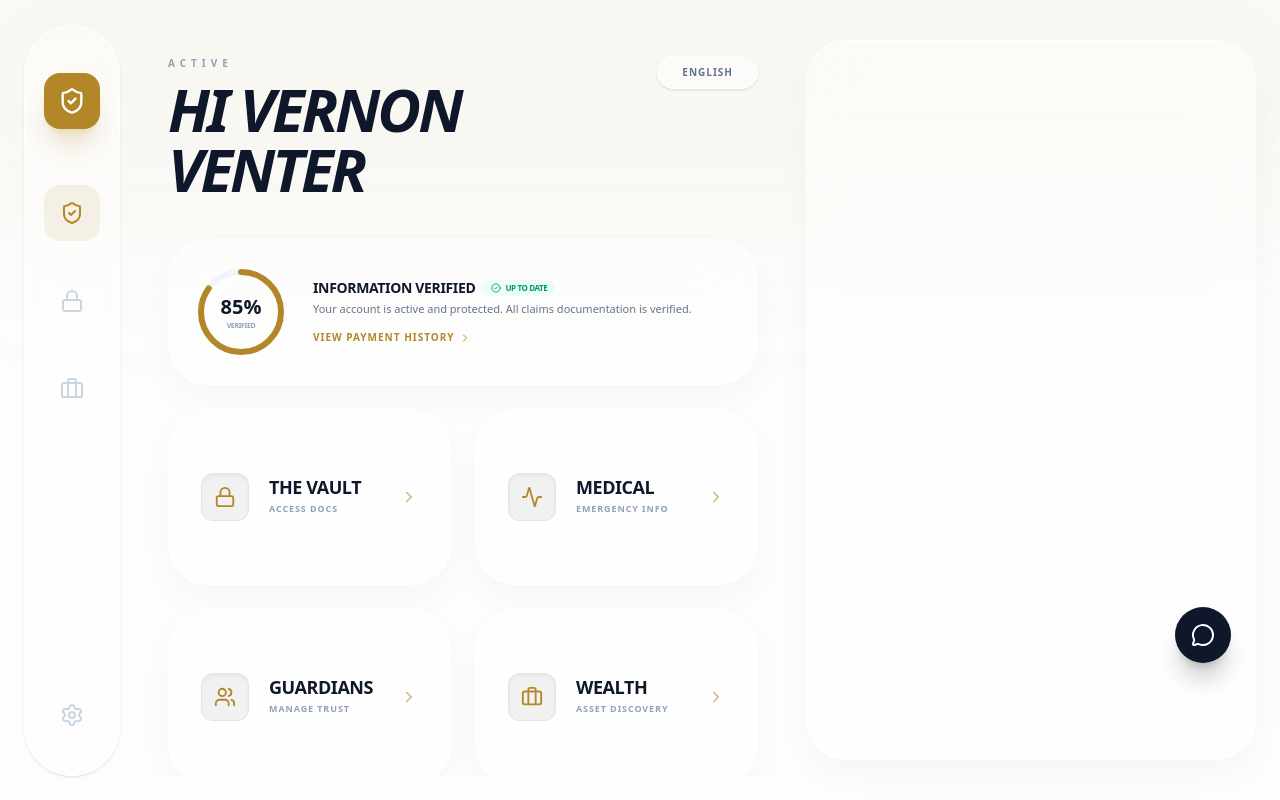
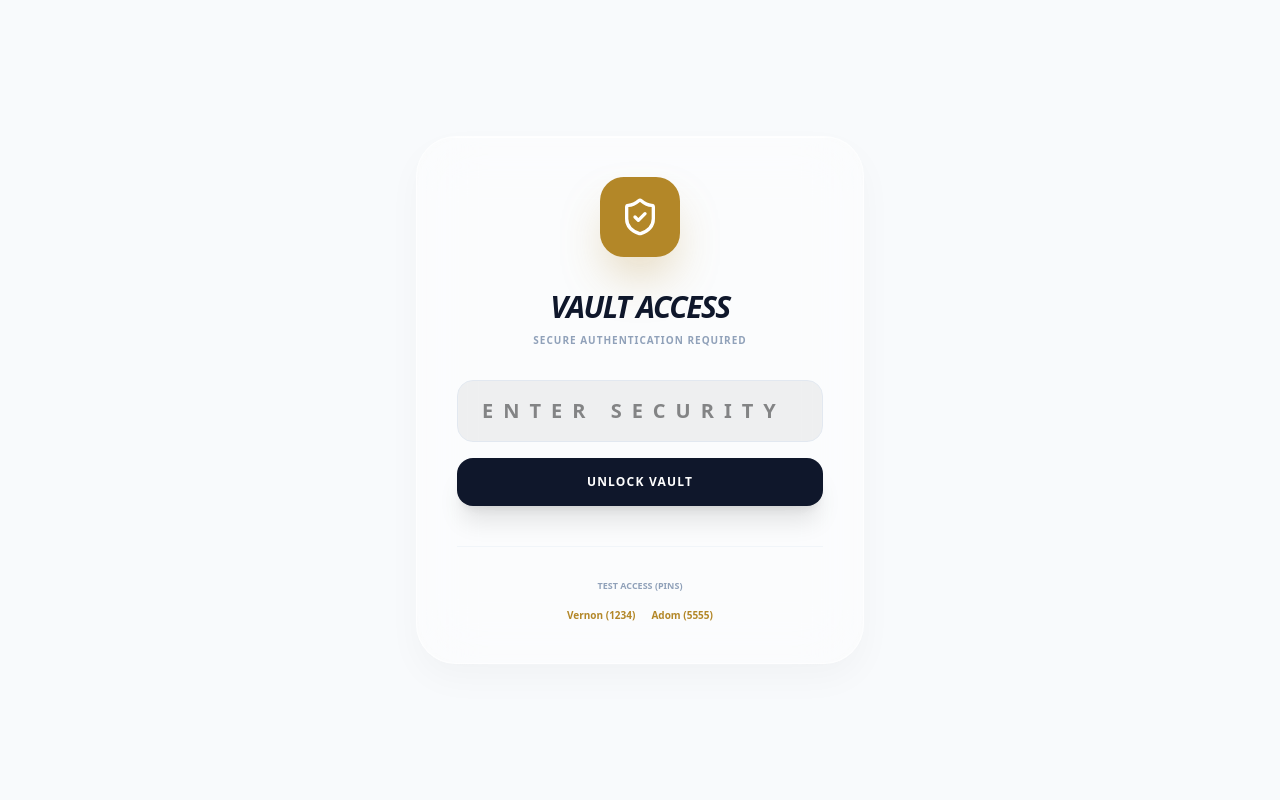
Before and after one commit to gunn3rfourlif3/eternalguard, a Next.js app: page / in a window 1280 px wide. Built offline with nearby package versions, Linux system fonts and the light colour scheme.

Commit message:
Auth & LogOut.

```diff
--- a/app/globals.css
+++ b/app/globals.css
@@ -17,7 +17,34 @@
   );
 }
 
+/* 1. Global Reset to prevent root-level scrollbars */
 :root {
   background: #fcfcfc;
-  color: #1a1a1b; /* Dark text for light mode */
+  color: #1a1a1b;
+  overflow: hidden; /* Prevents the entire page from bouncing or showing bars */
+  height: 100%;
 }
+
+body {
+  height: 100%;
+  overflow: hidden;
+  -ms-overflow-style: none;  /* IE and Edge */
+  scrollbar-width: none;     /* Firefox */
+}
+
+/* 2. Hide scrollbar for Chrome, Safari and Opera globally */
+::-webkit-scrollbar {
+  display: none;
+}
+
+/* 3. Utility class for scrollable containers inside your dashboards */
+@layer utilities {
+  .no-scrollbar {
+    -ms-overflow-style: none; /* IE and Edge */
+    scrollbar-width: none;    /* Firefox */
+  }
+
+  .no-scrollbar::-webkit-scrollbar {
+    display: none;
+  }
+}
--- a/app/page.tsx
+++ b/app/page.tsx
@@ -1,15 +1,26 @@
 "use client";
 
-import { useState } from "react";
+import { useState, useEffect } from "react";
 import { locales, LocaleKey } from "../lib/locales";
 import DashboardBackground from "../components/Background";
 import MobileDashboard from "../components/MobileDashboard";
 import DesktopDashboard from "../components/DesktopDashboard";
+import LoginView from "../components/LoginView"; // New Component
 
 export default function Home() {
   const [activeTab, setActiveTab] = useState("home");
   const [lang, setLang] = useState<LocaleKey>("en");
-  const [userName] = useState("Vernon Venter");
+
+  // Auth State
+  const [user, setUser] = useState<{ name: string; email: string; isPremium: boolean } | null>(null);
+  const [loading, setLoading] = useState(true);
+
+  useEffect(() => {
+    // Simulate checking session/local storage for test users
+    const savedUser = localStorage.getItem("eg_user");
+    if (savedUser) setUser(JSON.parse(savedUser));
+    setLoading(false);
+  }, []);
 
   const t = locales[lang];
 
@@ -18,30 +29,46 @@ export default function Home() {
     return str.replace(/{{name}}/g, name);
   };
 
+  const handleLogout = () => {
+  setUser(null);
+  localStorage.removeItem("eg_user");
+  setActiveTab("home"); // Reset tab for next login
+};
+
   const toggleLanguage = () => {
     const keys = Object.keys(locales) as LocaleKey[];
     const nextIndex = (keys.indexOf(lang) + 1) % keys.length;
     setLang(keys[nextIndex]);
   };
 
-  const commonProps = { t, lang, userName, activeTab, setActiveTab, toggleLanguage, format };
+  if (loading) return <div className="h-screen w-screen bg-slate-50 flex items-center justify-center font-black italic text-eternal-gold animate-pulse">ETERNAL GUARD...</div>;
+
+  // Render Login if no user exists
+  if (!user) {
+    return <LoginView onLogin={(userData: any) => {
+      setUser(userData);
+      localStorage.setItem("eg_user", JSON.stringify(userData));
+    }} />;
+  }
+
+
+// Add to commonProps
+const commonProps = {
+  t, lang,
+  userName: user.name,
+  isPremiumPaid: user.isPremium,
+  activeTab, setActiveTab,
+  toggleLanguage, format,
+  handleLogout // Pass this down
+};
+
+
 
   return (
     <div className="h-screen w-full flex flex-col overflow-hidden relative text-slate-900 selection:bg-eternal-gold/20 antialiased font-sans">
       <DashboardBackground />
-
-      {/* Responsive View Switcher */}
-      <div className="hidden lg:block h-full">
-        <DesktopDashboard {...commonProps} />
-      </div>
-      <div className="block lg:hidden h-full">
-        <MobileDashboard {...commonProps} />
-      </div>
-
-      <style jsx global>{`
-        .no-scrollbar::-webkit-scrollbar { display: none; }
-        .no-scrollbar { -ms-overflow-style: none; scrollbar-width: none; }
-      `}</style>
+      <div className="hidden lg:block h-full"><DesktopDashboard {...commonProps} /></div>
+      <div className="block lg:hidden h-full"><MobileDashboard {...commonProps} /></div>
     </div>
   );
 }
--- a/components/DesktopDashboard.tsx
+++ b/components/DesktopDashboard.tsx
@@ -1,7 +1,7 @@
 "use client";
 
 import { motion, AnimatePresence } from "framer-motion";
-import { ShieldCheck, Lock, Briefcase, Settings } from "lucide-react";
+import { LogOut, ShieldCheck, Lock, Briefcase, Settings } from "lucide-react";
 import GlassCard from "./GlassCard";
 import LiveChat from "./LiveChat";
 import AllPillars from "./AllPillars";
@@ -14,7 +14,7 @@ import WealthView from "./WealthView";
 import MedicalView from "./MedicalView";
 import LegacyView from "./LegacyView";
 
-export default function DesktopDashboard({ t, lang, userName, activeTab, setActiveTab, toggleLanguage, format }: any) {
+export default function DesktopDashboard({ t, handleLogout, lang, userName, activeTab, setActiveTab, toggleLanguage, format }: any) {
   return (
     <div className="flex h-full p-6 gap-6 max-w-[1750px] mx-auto w-full">
       {/* Sidebar Navigation */}
@@ -25,7 +25,16 @@ export default function DesktopDashboard({ t, lang, userName, activeTab, setActi
         <NavIcon Icon={ShieldCheck} active={activeTab === "home" || activeTab === "payments"} onClick={() => setActiveTab("home")} />
         <NavIcon Icon={Lock} active={activeTab === "vault"} onClick={() => setActiveTab("vault")} />
         <NavIcon Icon={Briefcase} active={activeTab === "wealth"} onClick={() => setActiveTab("wealth")} />
-        <div className="mt-auto"><Settings className="text-slate-300 hover:text-slate-600 cursor-pointer" size={24} /></div>
+        <div className="mt-auto flex flex-col gap-6">
+          <button
+            onClick={handleLogout}
+            className="p-4 rounded-2xl text-slate-300 hover:text-red-500 hover:bg-red-50 transition-all"
+            title="Logout"
+          >
+            <LogOut size={24} />
+          </button>
+          <NavIcon Icon={Settings} onClick={() => {}} />
+        </div>
       </nav>
 
       {/* Main Feed */}
--- /dev/null
+++ b/components/LoginView.tsx
@@ -0,0 +1,64 @@
+"use client";
+
+import { useState } from "react";
+import GlassCard from "./GlassCard";
+import { ShieldCheck, UserCircle } from "lucide-react";
+
+// Mock Data for Test Users
+const TEST_USERS = [
+  { name: "Vernon Venter", email: "vernon@test.com", pin: "1234", isPremium: true },
+  { name: "Adom Smith", email: "adom@test.com", pin: "5555", isPremium: false },
+];
+
+export default function LoginView({ onLogin }: any) {
+  const [pin, setPin] = useState("");
+  const [error, setError] = useState("");
+
+  const handleLogin = (e: React.FormEvent) => {
+    e.preventDefault();
+    const foundUser = TEST_USERS.find(u => u.pin === pin);
+    if (foundUser) {
+      onLogin(foundUser);
+    } else {
+      setError("Invalid Security PIN");
+      setPin("");
+    }
+  };
+
+  return (
+    <div className="h-screen w-full flex items-center justify-center bg-slate-50 p-6">
+      <GlassCard className="max-w-md w-full p-10 text-center">
+        <div className="w-20 h-20 bg-eternal-gold rounded-3xl mx-auto flex items-center justify-center text-white shadow-2xl shadow-eternal-gold/40 mb-8">
+          <ShieldCheck size={40} />
+        </div>
+        <h2 className="text-3xl font-black italic uppercase tracking-tighter text-slate-900">Vault Access</h2>
+        <p className="text-[10px] font-bold text-slate-400 uppercase tracking-widest mt-2 mb-8">Secure Authentication Required</p>
+
+        <form onSubmit={handleLogin} className="space-y-4">
+          <input
+            type="password"
+            placeholder="ENTER SECURITY PIN"
+            value={pin}
+            onChange={(e) => setPin(e.target.value)}
+            className="w-full bg-black/5 border border-slate-200 rounded-2xl py-4 px-6 text-center text-xl font-black tracking-[0.5em] focus:outline-none focus:border-eternal-gold/50 transition-all"
+          />
+          {error && <p className="text-[10px] font-black text-red-500 uppercase">{error}</p>}
+          <button type="submit" className="w-full bg-slate-900 text-white py-4 rounded-2xl font-black uppercase tracking-widest text-xs hover:bg-black transition-all shadow-xl">
+            Unlock Vault
+          </button>
+        </form>
+
+        <div className="mt-10 pt-8 border-t border-slate-100">
+          <p className="text-[9px] font-bold text-slate-400 uppercase mb-4">Test Access (PINs)</p>
+          <div className="flex justify-center gap-4">
+            {TEST_USERS.map(u => (
+              <button key={u.pin} onClick={() => setPin(u.pin)} className="text-[10px] font-black text-eternal-gold hover:underline">
+                {u.name.split(' ')[0]} ({u.pin})
+              </button>
+            ))}
+          </div>
+        </div>
+      </GlassCard>
+    </div>
+  );
+}
--- a/components/MobileDashboard.tsx
+++ b/components/MobileDashboard.tsx
@@ -1,7 +1,7 @@
 "use client";
 
 import { motion, AnimatePresence } from "framer-motion";
-import { Lock, Headphones, ShieldCheck } from "lucide-react";
+import { Lock, Headphones, ShieldCheck, LogOut } from "lucide-react";
 import AllPillars from "./AllPillars";
 import VerificationCard from "./VerificationCard";
 import PaymentHistory from "./PaymentHistory";
@@ -12,11 +12,19 @@ import WealthView from "./WealthView";
 import MedicalView from "./MedicalView";
 import LegacyView from "./LegacyView";
 
-export default function MobileDashboard({ t, lang, userName, activeTab, setActiveTab, toggleLanguage, format }: any) {
+export default function MobileDashboard({ t, lang, userName, activeTab, setActiveTab, toggleLanguage, format, handleLogout, isPremiumPaid }: any) {
   return (
     <div className="flex flex-col h-full overflow-hidden">
       <header className="flex items-center justify-between px-6 pt-10 pb-4">
         <div className="text-[10px] font-bold text-slate-400 uppercase tracking-tight">EternalGuard Support</div>
+
+        <button
+          onClick={handleLogout}
+          className="flex items-center gap-2 text-[10px] font-black text-slate-400 uppercase tracking-widest hover:text-red-500 transition-colors"
+        >
+          <LogOut size={16} className="text-slate-300" />
+          {t.logout || "Logout"}
+        </button>
         <button onClick={toggleLanguage} className="text-[10px] font-bold uppercase tracking-widest text-eternal-gold">
           {t.lang_name}
         </button>
```
